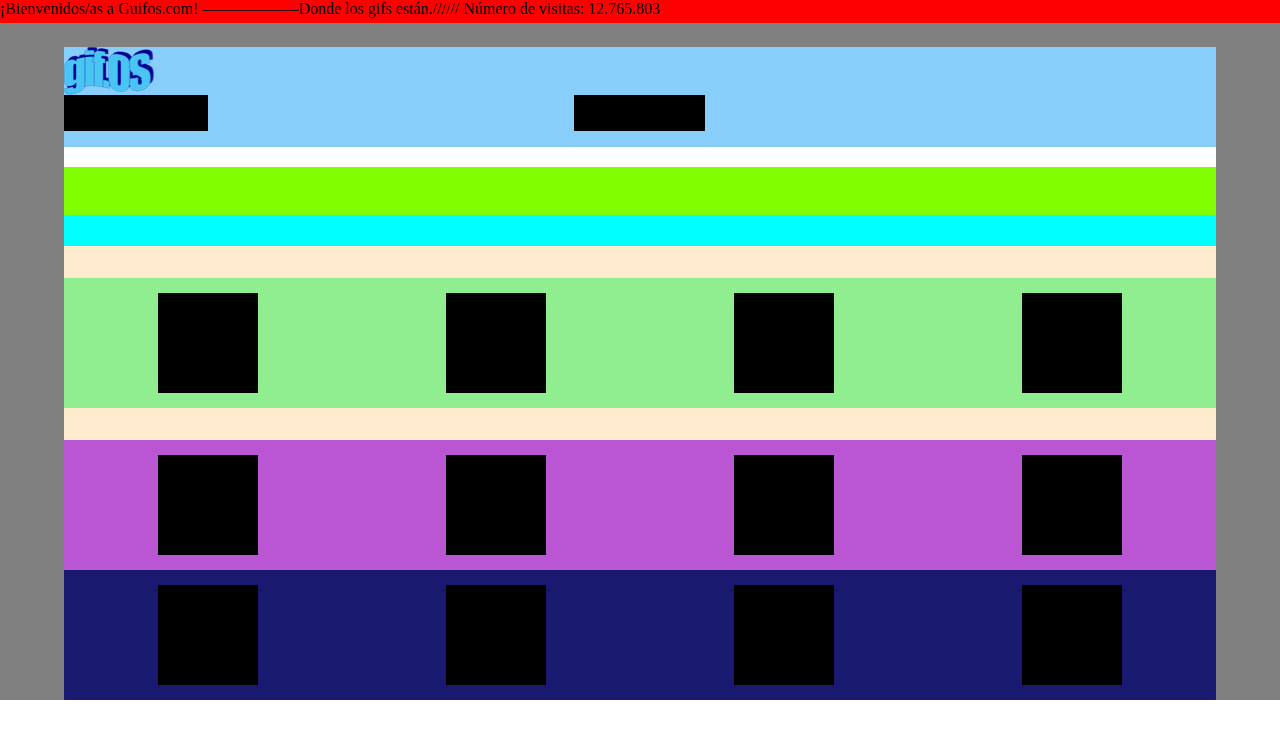
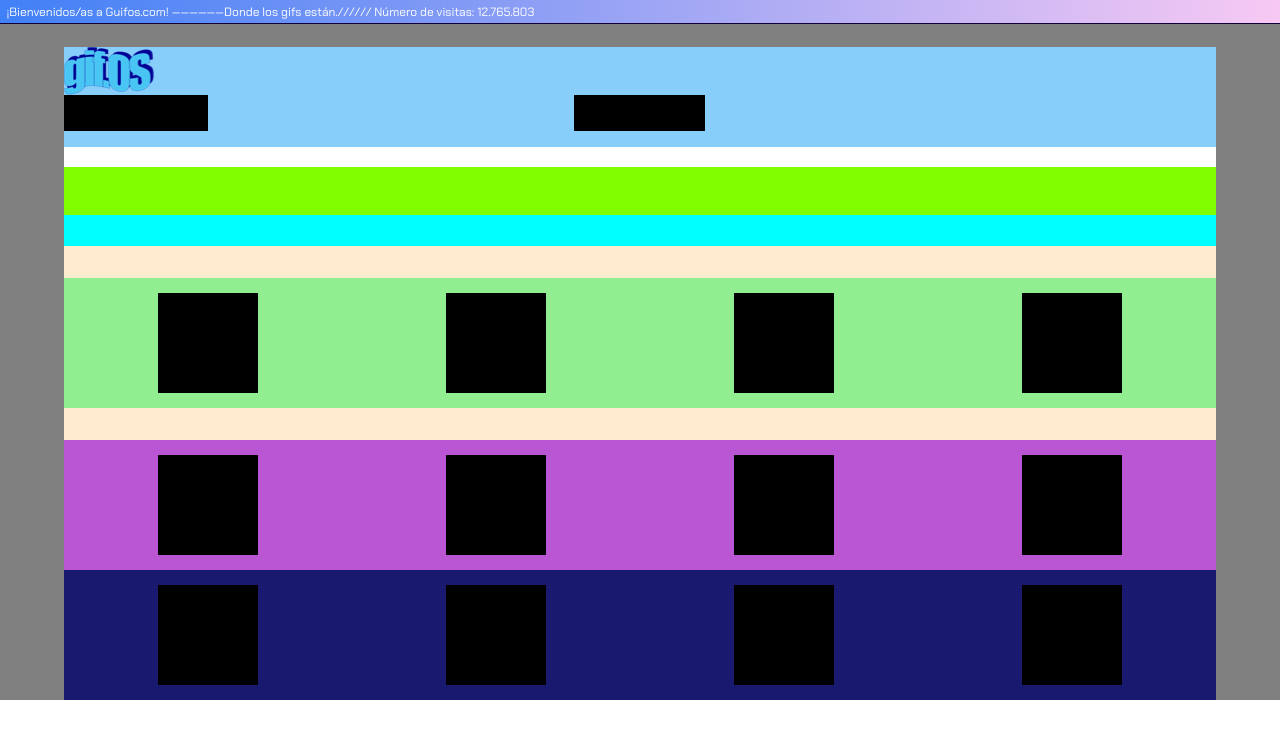
Before and after one commit to anibal317/gifos, a plain HTML site: page index.html in a window 1280 px wide. Drawn offline with Linux system fonts and the light colour scheme.

Commit message:
Barra de titulo compelta, números fijos

```diff
--- a/sass/myStyles.scss
+++ b/sass/myStyles.scss
@@ -1,9 +1,16 @@
 /*Imports*/
-    //#110038 - Day
-    //#FFF4FD - Night
+    //#110038 - Night
+    //#FFF4FD - Day
 /**/
+@import url('https://fonts.googleapis.com/css?family=Chakra+Petch:400,500,600,700&display=swap');
+
 /*Variables*/
 $urlLoadingImg: url("/assets/loading-gif-transparent.gif");
+$day_title_background: linear-gradient(270deg, #F7C9F3 0%, #4180F6 100%);
+$text_color: white;
+$day_general_background: #FFF4FD;
+$night_general_background: #110038;
+
 
 
 /*General Styles*/
@@ -12,6 +19,8 @@ $urlLoadingImg: url("/assets/loading-gif-transparent.gif");
     margin-top: 0px;
     padding: 0;
     border: 0;
+    color: $text_color;
+    background-image: $day_general_background;
     box-sizing: border-box;
     text-decoration: none;
     list-style-type: none;
@@ -24,7 +33,19 @@ $urlLoadingImg: url("/assets/loading-gif-transparent.gif");
     .box_title{
         width: 100%;
         height: 23px;
-        background-color: red;
+        background-image: $day_title_background;
+        box-shadow: 0 1px 0 0 #110038;
+        display: table;
+        padding-left: 0.5%;
+        p{
+            display: table-cell;
+            vertical-align: middle;
+            font-family: 'Chakra Petch';
+            font-size: 12px;
+            color: #FFFFFF;
+            letter-spacing: 0;
+            font-weight: 400;
+        }
     }
     .sub_container{
         background-color: lightgreen;
```
Also changed, not shown: index.html (+3 -1 lines), css/myStyles.css, 1 other file.
